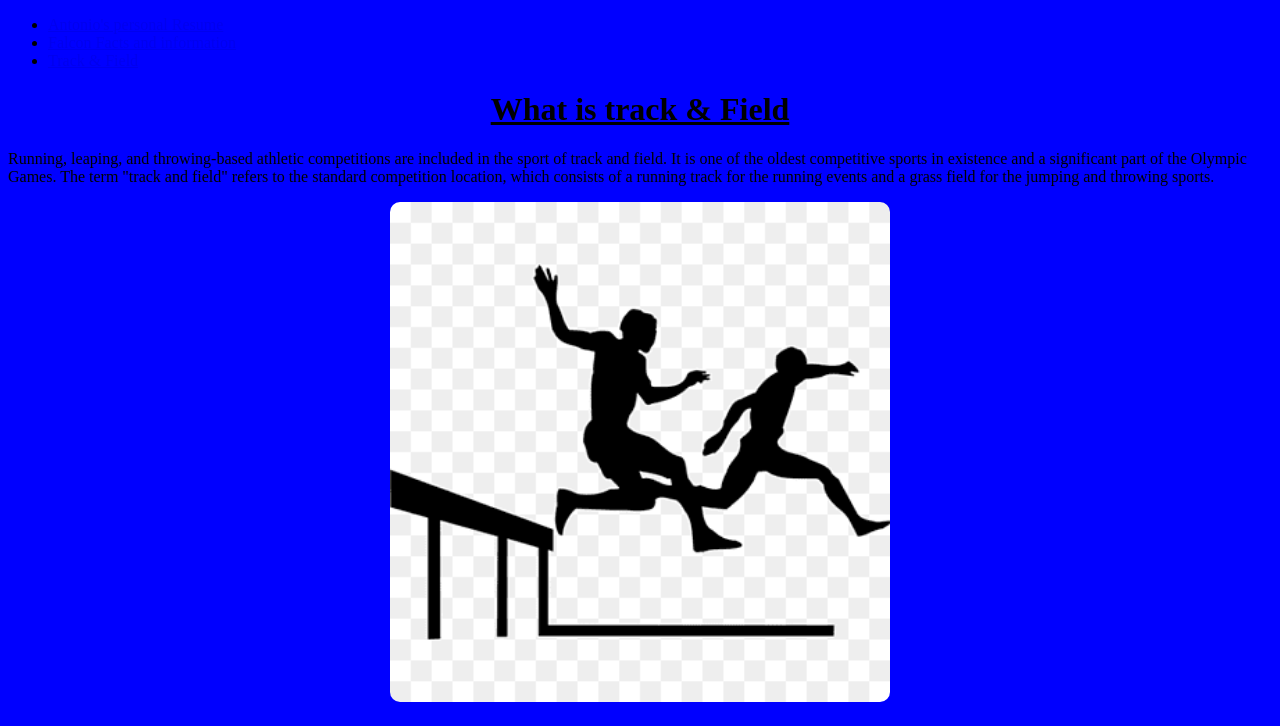
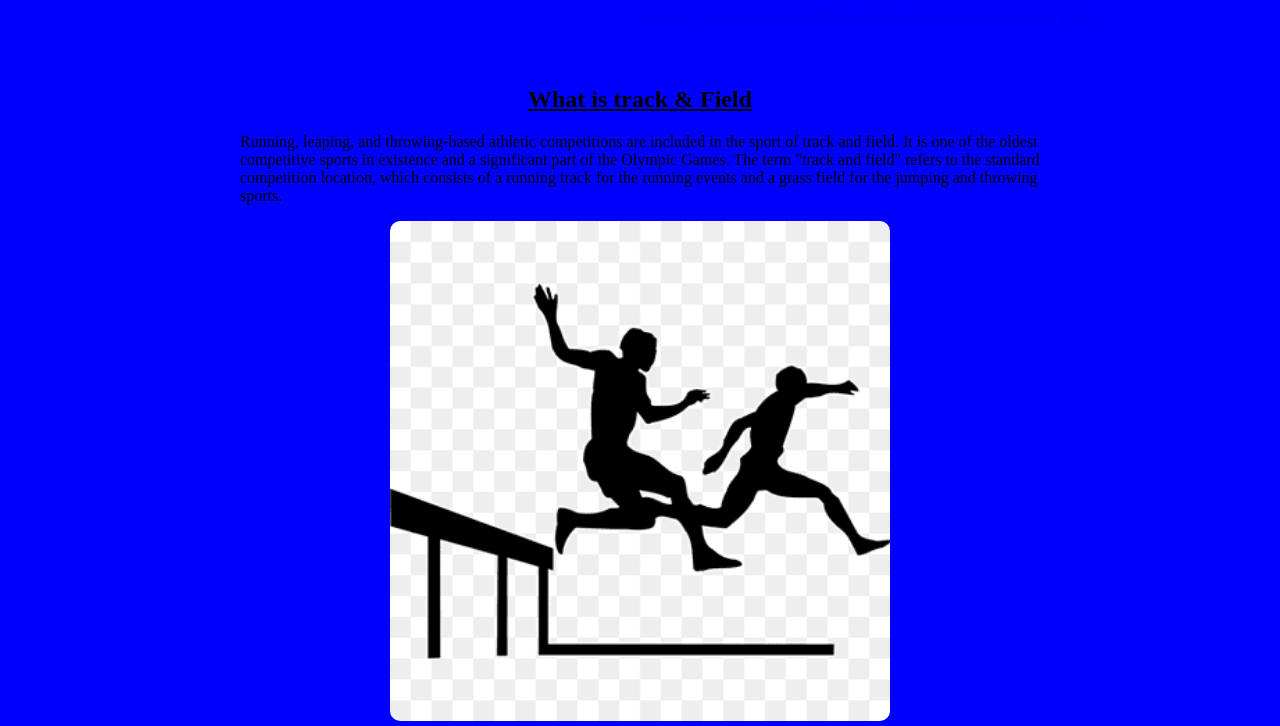
Before and after one commit to Awaters3/Project-2-css, a plain HTML site: page track.html in a window 1280 px wide. Shown: the top 726 px of the page. Drawn offline with Linux system fonts and the light colour scheme.

Commit message:
Update track.html

```diff
--- a/track.html
+++ b/track.html
@@ -6,12 +6,17 @@
     <title>Track & Field</title>
   </head>
   <body>
-    <ul>
-      <li><a href="index.html"> Antonio's personal Resume</a></li>
-      <li><a href="falcons.html">Falcon Facts and information</a></li>
-      <li><a href="track.html">Track & Field</a></li>
-
-	</ul>
+    <nav>
+      <div id="main-menu">
+        <ul id="main-container">
+     <ul>
+     	 <li><a href="index.html"> Antonio's personal Resume</a></li>
+      	 <li><a href="falcons.html">Falcon Facts and information</a></li>
+      	 <li><a href="track.html">Track & Field</a></li>
+       </ul>
+     </div>
+    </nav>
+    <section>
     <h1>What is track & Field</h1>
     <p>Running, leaping, and throwing-based athletic competitions are included in the sport of track and field. It is one of the oldest competitive sports in existence and a significant part of the Olympic Games. The term "track and field" refers to the standard competition location, which consists of a running track for the running events and a grass field for the jumping and throwing sports.</p>
     <img src="media/hurdles.png" alt="Characters jumping over hurdles">
```
